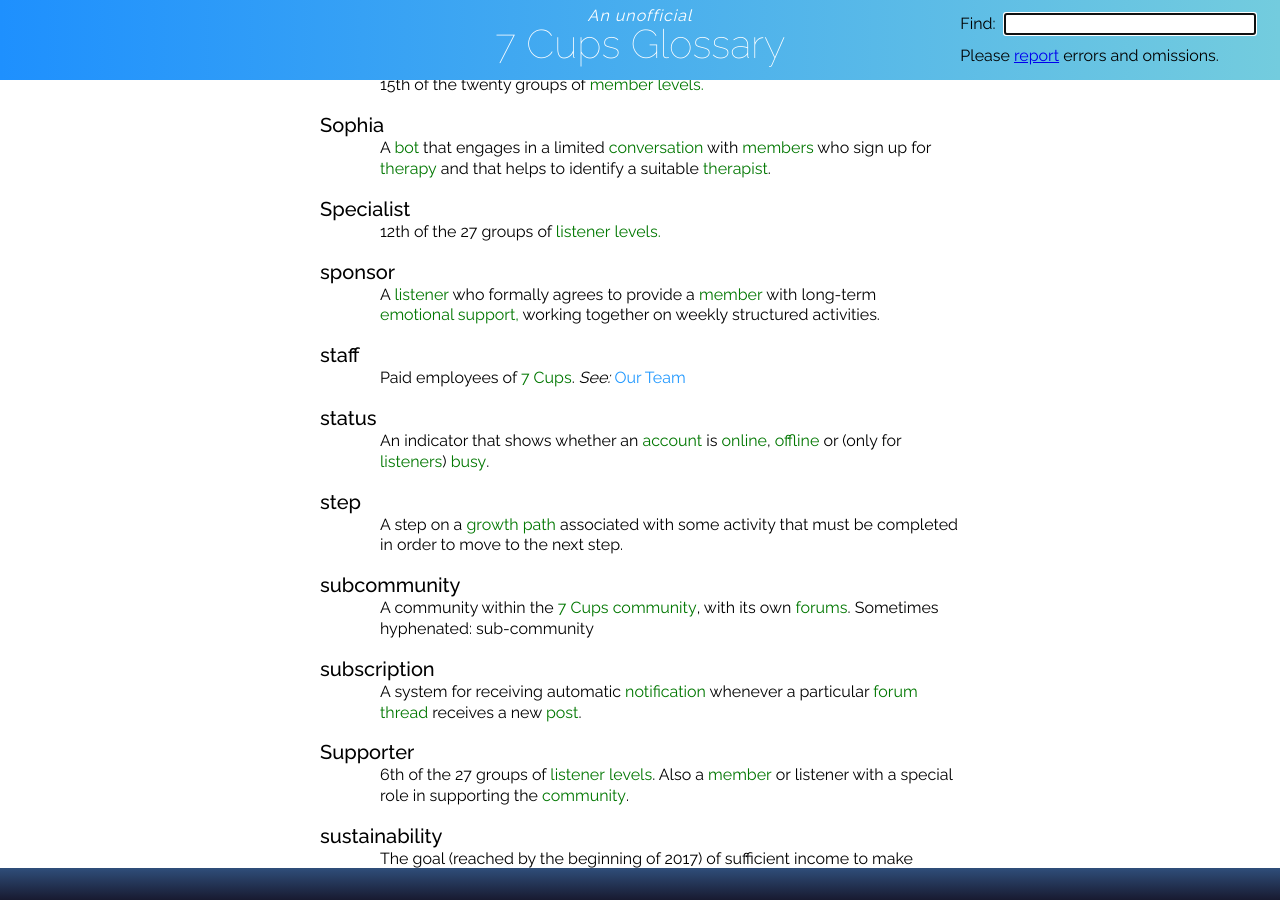
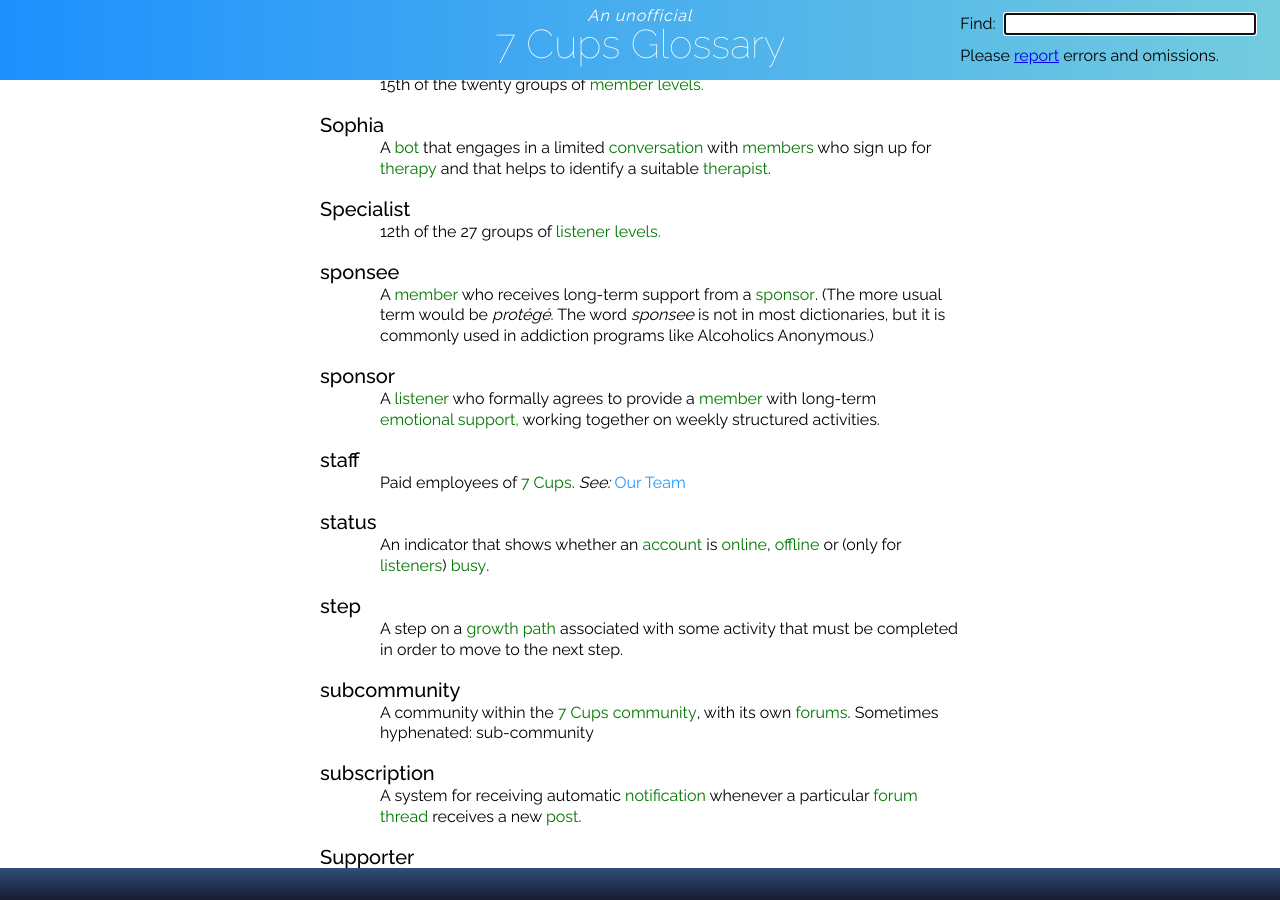
Before and after one commit to RarelyCharlie/rarelycharlie.github.io, a Jekyll site: the page built from glossary.md, in a window 1280 px wide and 900 px high, scrolled down 18055 px. Built offline with Jekyll 4.4.1, drawn with Linux system fonts in a browser that asks for light colours.

Commit message:
add sponsee

```diff
--- a/glossary.md
+++ b/glossary.md
@@ -671,6 +671,9 @@ A ~~bot~~ that engages in a limited ~~conversation~~ with ~~members/member~~ who
 # Specialist
 12th of the 27 groups of ~~listener~~ ~~levels./level~~
 
+# sponsee
+A ~~member~~ who receives long-term support from a ~~sponsor~~. (The more usual term would be _protégé_. The word _sponsee_ is not in most dictionaries, but it is commonly used in addiction programs like Alcoholics Anonymous.)
+
 # sponsor
 A ~~listener~~ who formally agrees to provide a ~~member~~ with long-term ~~emotional support,~~ working together on weekly structured activities.
 
```
